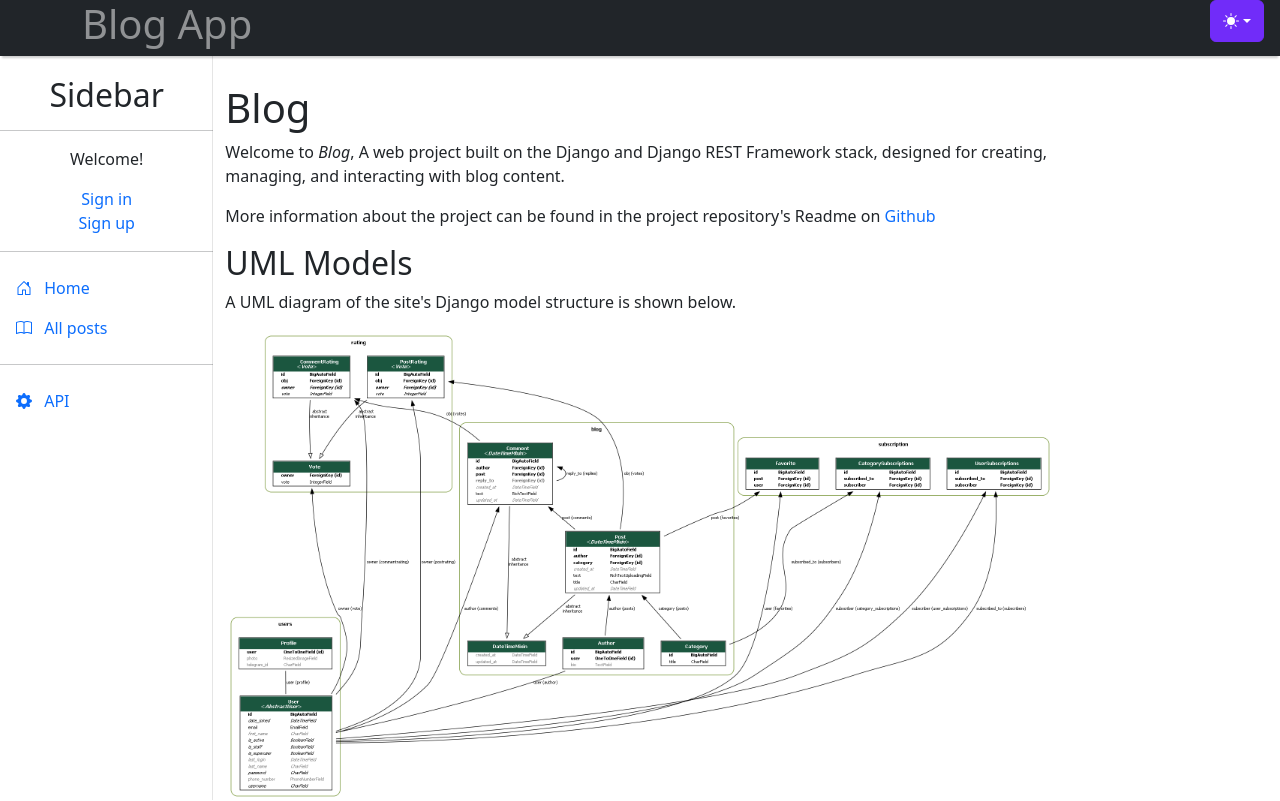
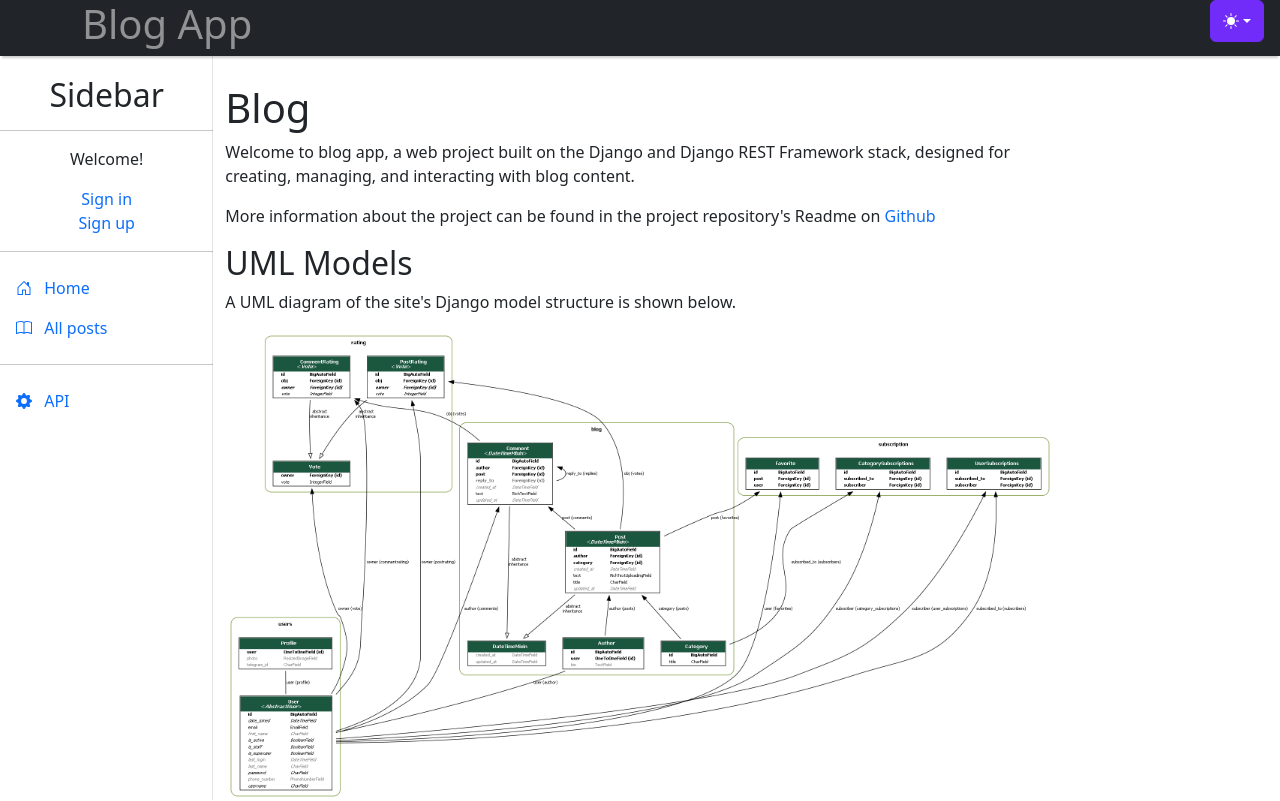
Before and after one commit to GSPVK/DjangoDRF-blog, a Django app: template blog/templates/blog/index.html in a window 1280 px wide. Shown: the top 801 px of the page. Run offline with Django 4.2, Linux system fonts and the light colour scheme; the template is opened without the code that fills it, so the values that code supplies are empty; some libraries are stand-ins or nearby versions.

Commit message:
fix typo

```diff
--- a/blog/templates/blog/index.html
+++ b/blog/templates/blog/index.html
@@ -8,7 +8,7 @@
 {% block content %}
   <h1>Blog</h1>
 
-  <p>Welcome to <em>Blog</em>, A web project built on the Django and Django REST Framework stack, designed for creating,
+  <p>Welcome to blog app, a web project built on the Django and Django REST Framework stack, designed for creating,
     managing, and interacting with blog content.</p>
   <p>More information about the project can be found in the project repository's Readme on <a href="YOUR_GITHUB_LINK" target="_blank" class="text-primary">Github</a></p>
 
--- a/docker-compose.prod.yml
+++ b/docker-compose.prod.yml
@@ -18,7 +18,7 @@ services:
       - .env
     environment:
       - VIRTUAL_HOST=<your_domain.com>
-      - VIRTUAL_PORT=8000
+      - VIRTUAL_PORT=<same_as_exposed_port>
       - LETSENCRYPT_HOST=<your_domain.com>
       - LETSENCRYPT_EMAIL=<your_email>
     depends_on:
```
Also changed, not shown: README-ru.md, README.md.
